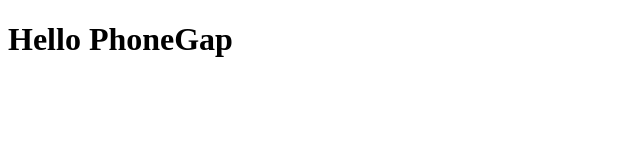
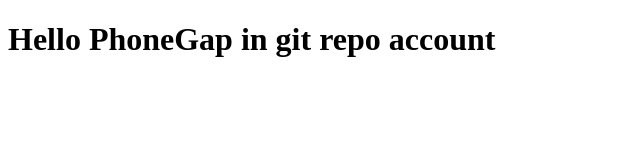
Before and after one commit to Susmithapochiraju/PhonegapProject, a plain HTML site: page assets/www/index.html in a window 1280 px wide. Shown: the whole page, without its empty margins (0-640 px from the left). Drawn offline with Linux system fonts and the light colour scheme.

Commit message:
Update index.html

```diff
--- a/assets/www/index.html
+++ b/assets/www/index.html
@@ -5,6 +5,6 @@
   <script type="text/javascript" charset="utf-8" src="cordova-.js"></script>
  </head>
  <body>
-    <h1>Hello PhoneGap</h1>
+    <h1>Hello PhoneGap in git repo account</h1>
  </body>
 </html>
```
